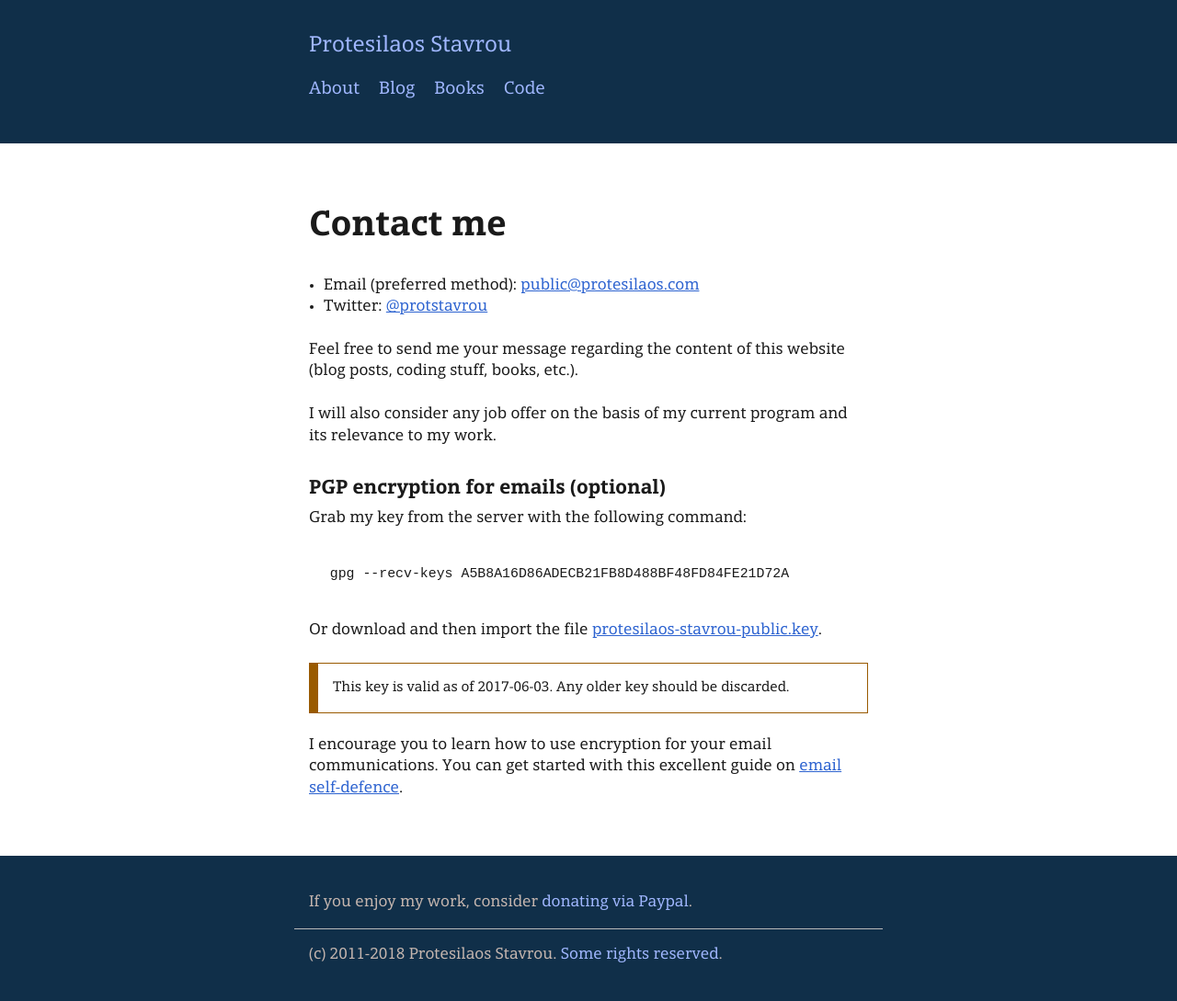
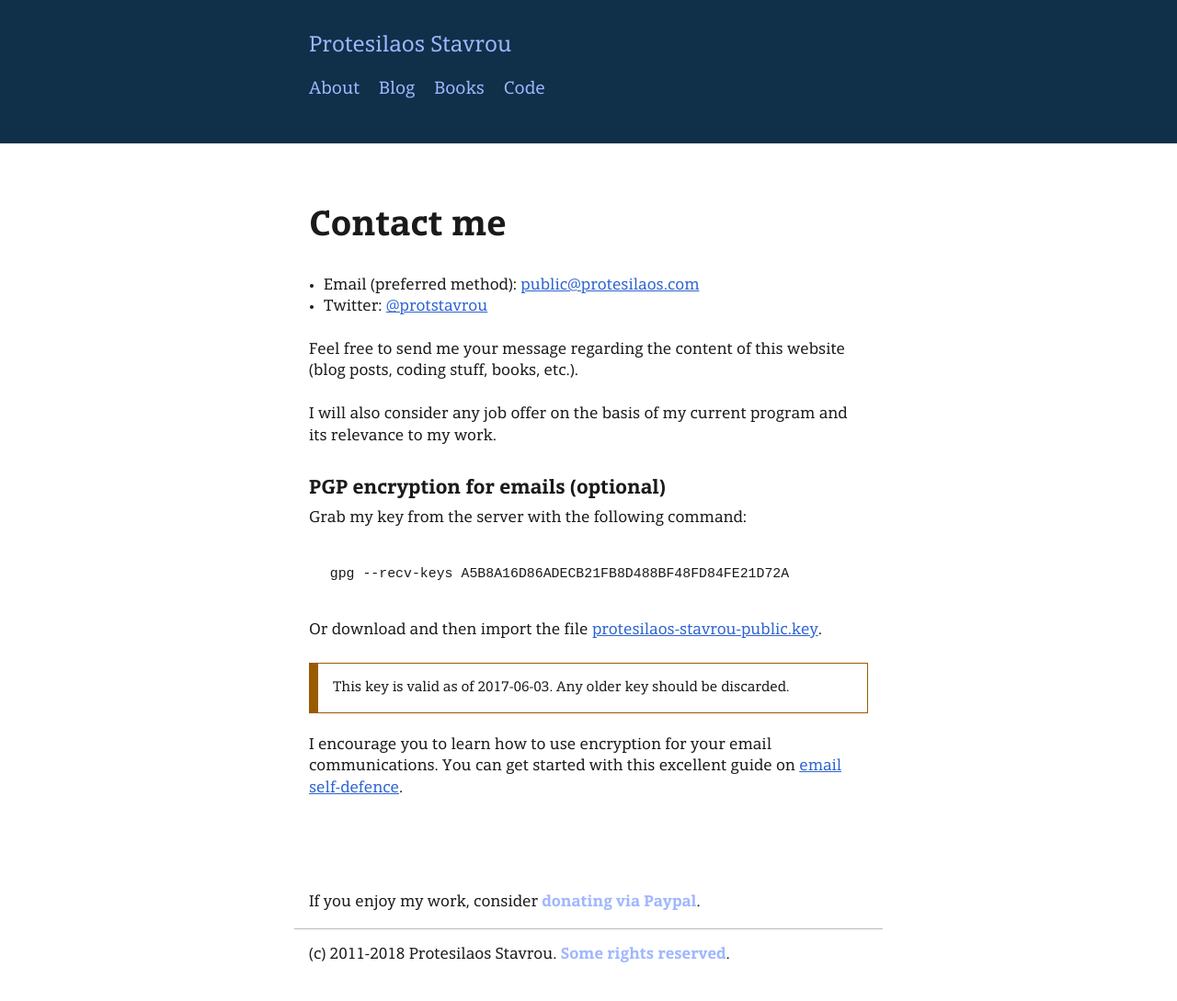
Before and after one commit to protesilaos/protesilaos.github.io, a Jekyll site: the page built from _pages/contact.md, in a window 1280 px wide. Shown: the whole page at 92% size. Built offline with Jekyll 4.4.1, drawn with Linux system fonts in a browser that asks for light colours; some web fonts are replaced.

Commit message:
No brand colours for footer. Links in bold.

```diff
--- a/_sass/_footer.scss
+++ b/_sass/_footer.scss
@@ -7,8 +7,8 @@
         padding: $vertical-rhythm-0 0;
     }
 
-    background: $brandbg;
-    color: $brandfgalt;
+    background: $basebg;
+    color: $basefg;
     font-size: $msize;
     padding: $space-0 0;
     margin-top: $vertical-rhythm-0;
@@ -24,4 +24,8 @@
     + .footer-block {
         @include border(top, $border-width-thin, solid, $border-color-light-2);
     }
+
+    a {
+        font-weight: 700;
+    }
 }
```
